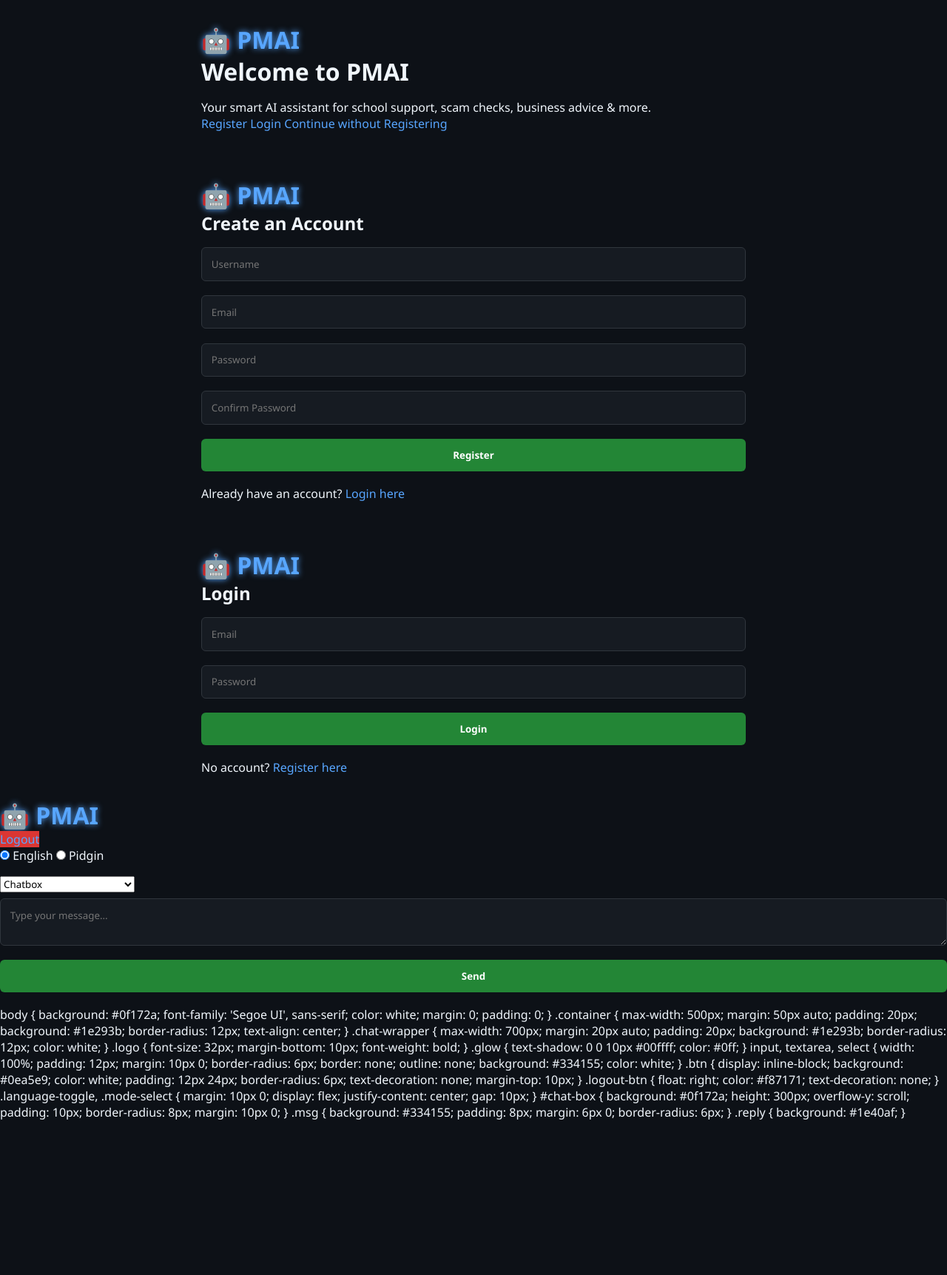
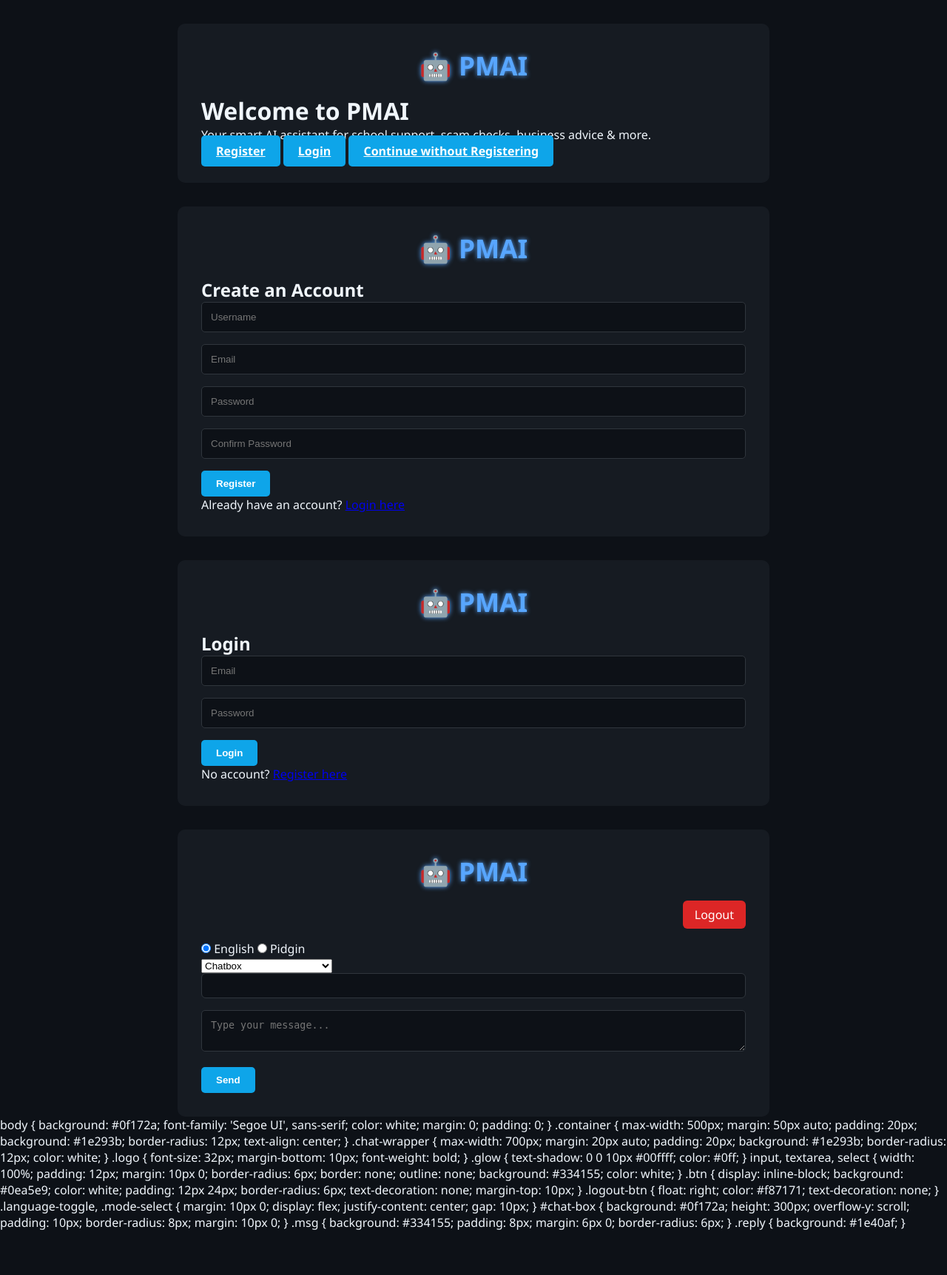
Before and after one commit to Prince-Magami/MagamiAiAssistant, a Flask app: template templates/index.html in a window 1280 px wide. Shown: the whole page at 74% size. Before the commit the page ends 1513 px from the top, so only its background shows below. Run offline with Flask 3, Linux system fonts and the light colour scheme; the template is opened without the code that fills it, so the values that code supplies are empty.

Commit message:
Update styles.css

```diff
--- a/static/styles.css
+++ b/static/styles.css
@@ -1,121 +1,133 @@
-/* ===== style.css ===== */
-
-/* Reset & General */
+/* === Reset & Base === */
 * {
   margin: 0;
   padding: 0;
   box-sizing: border-box;
-  font-family: 'Segoe UI', Tahoma, Geneva, Verdana, sans-serif;
 }
 
 body {
   background-color: #0d1117;
   color: #f0f6fc;
+  font-family: 'Segoe UI', Tahoma, Geneva, Verdana, sans-serif;
   min-height: 100vh;
+  padding-bottom: 60px;
 }
 
+/* === Layout === */
 .container {
   max-width: 800px;
-  margin: 0 auto;
+  margin: auto;
   padding: 2rem;
+  background-color: #161b22;
+  border-radius: 10px;
+  margin-top: 2rem;
 }
 
-h1, h2, h3 {
+.chat-wrapper {
+  max-width: 800px;
+  margin: auto;
+  padding: 2rem;
+  background-color: #161b22;
+  border-radius: 10px;
+  margin-top: 2rem;
+}
+
+/* === Headers & Logo === */
+.logo {
+  font-size: 2.2rem;
+  text-align: center;
+  font-weight: bold;
+  margin-bottom: 1rem;
+  color: #58a6ff;
+  text-shadow: 0 0 6px #58a6ff;
+}
+
+.top-bar {
+  display: flex;
+  justify-content: space-between;
   margin-bottom: 1rem;
 }
 
-form input, form select, form textarea, form button {
-  display: block;
+/* === Forms === */
+form input, form select, form textarea {
   width: 100%;
-  padding: 0.8rem;
-  margin-top: 0.5rem;
-  margin-bottom: 1.2rem;
-  border-radius: 6px;
-  border: none;
-}
-
-form input, form select, form textarea {
-  background-color: #161b22;
-  color: #c9d1d9;
+  padding: 12px;
+  margin-bottom: 1rem;
+  border-radius: 5px;
   border: 1px solid #30363d;
+  background-color: #0d1117;
+  color: #f0f6fc;
 }
 
 form button {
   background-color: #238636;
   color: white;
+  padding: 10px 20px;
+  border: none;
   font-weight: bold;
+  border-radius: 5px;
   cursor: pointer;
-  transition: background-color 0.3s ease;
+  transition: 0.3s;
 }
 
 form button:hover {
   background-color: #2ea043;
 }
 
-a {
-  color: #58a6ff;
+/* === Chat Messages === */
+#chat-box {
+  max-height: 350px;
+  overflow-y: auto;
+  background: #0d1117;
+  border: 1px solid #30363d;
+  padding: 1rem;
+  border-radius: 6px;
+  margin-bottom: 1rem;
+}
+
+.msg {
+  background-color: #21262d;
+  padding: 10px;
+  border-radius: 6px;
+  margin-bottom: 10px;
+}
+
+.msg.reply {
+  background-color: #1c2128;
+  color: #9ecbff;
+}
+
+/* === Buttons === */
+.btn {
+  background-color: #0ea5e9;
+  color: white;
+  border: none;
+  padding: 10px 20px;
+  font-weight: bold;
+  border-radius: 5px;
+  cursor: pointer;
+}
+
+.btn:hover {
+  background-color: #0284c7;
+}
+
+.logout-btn {
+  background-color: #dc2626;
+  color: white;
+  padding: 8px 16px;
+  border-radius: 6px;
   text-decoration: none;
 }
 
-a:hover {
-  text-decoration: underline;
+.logout-btn:hover {
+  background-color: #b91c1c;
 }
 
-.header, .footer {
+/* === Footer === */
+footer {
   text-align: center;
-  margin-bottom: 2rem;
+  margin-top: 2rem;
+  color: #8b949e;
+  font-size: 0.85rem;
 }
-
-.logo {
-  font-size: 2rem;
-  font-weight: bold;
-  color: #58a6ff;
-  text-shadow: 0 0 8px #58a6ff;
-}
-
-.chatbox {
-  background-color: #161b22;
-  padding: 1rem;
-  border-radius: 8px;
-  margin-bottom: 1rem;
-  overflow-y: auto;
-  max-height: 400px;
-}
-
-.chat-message {
-  margin-bottom: 1.5rem;
-}
-
-.chat-message.user {
-  color: #58a6ff;
-}
-
-.chat-message.ai {
-  color: #f0f6fc;
-  background-color: #1c2128;
-  padding: 0.8rem;
-  border-radius: 6px;
-}
-
-.flex-row {
-  display: flex;
-  justify-content: space-between;
-  align-items: center;
-}
-
-.language-toggle {
-  margin-bottom: 1rem;
-}
-
-.logout-btn {
-  background-color: #da3633;
-}
-
-.logout-btn:hover {
-  background-color: #f85149;
-}
-
-.toggle-link {
-  text-align: center;
-  margin-top: 1rem;
-}
```
